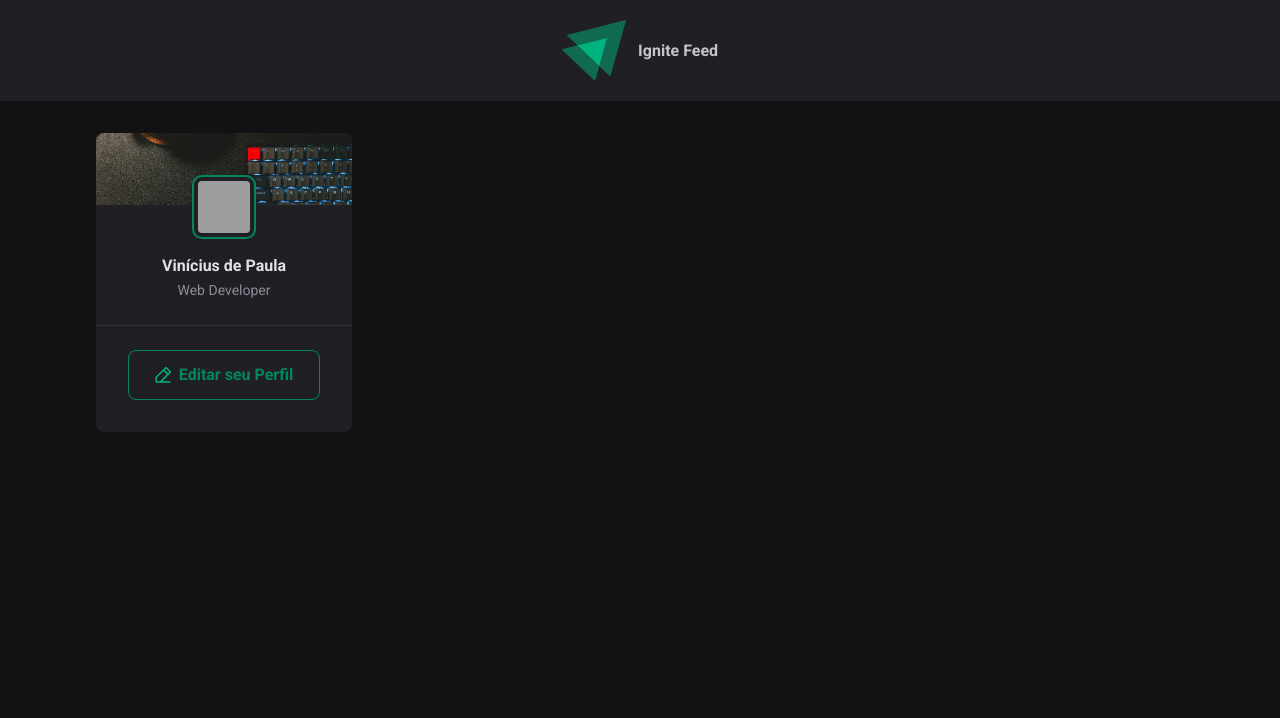
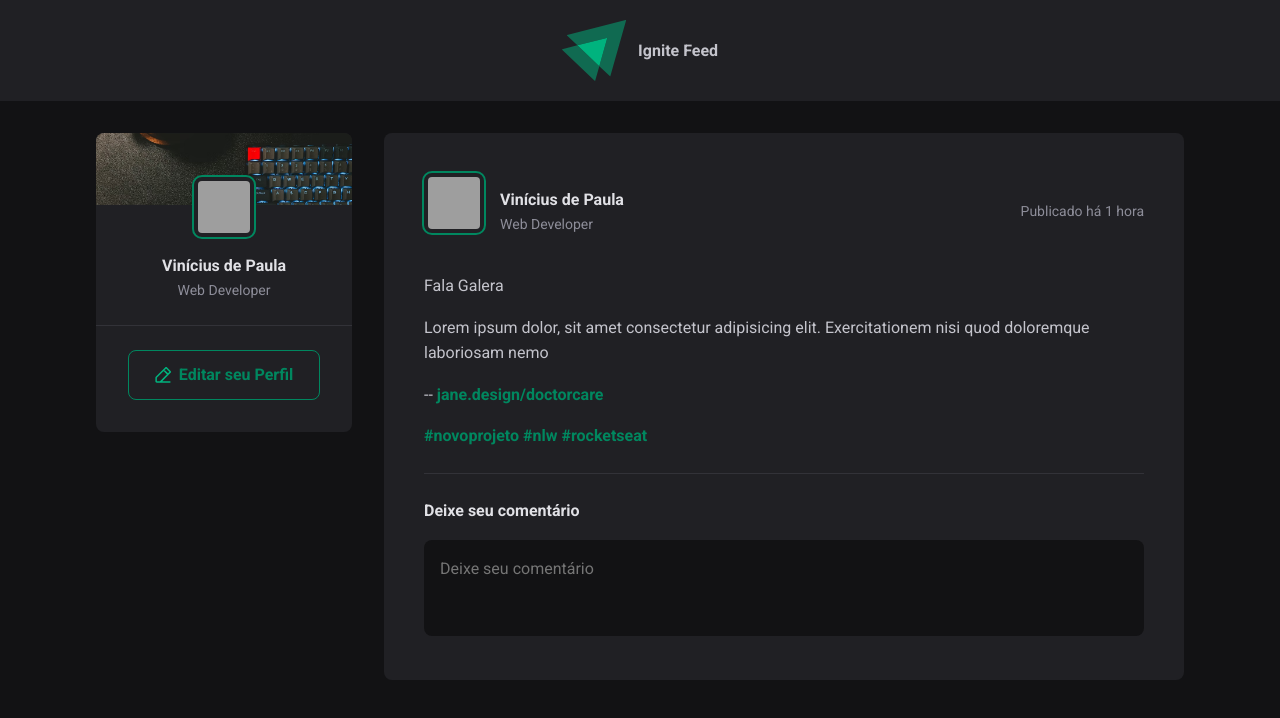
Before and after one commit to ViniciusdePSouza/Ignite-fundamentals, a React (Vite) app in the folder 01-fundamentos-reactjs/: page / in a window 1280 px wide. Shown: the top 718 px of the page. Built offline with nearby package versions, Linux system fonts and the light colour scheme; grey boxes are pictures that could not be loaded.

Commit message:
Post component done

```diff
--- a/01-fundamentos-reactjs/src/App.jsx
+++ b/01-fundamentos-reactjs/src/App.jsx
@@ -1,8 +1,9 @@
 import { Header } from "./components/Header/Header"
+import { Post } from "./components/Post/Post"
+import { Sidebar } from "./components/SideBar/Sidebar"
 
 import './global.css'
 import styles from './App.module.css'
-import { Sidebar } from "./components/SideBar/Sidebar"
 
 function App() {
 
@@ -12,7 +13,9 @@ function App() {
 
       <div className={styles.wrapper}>
         <Sidebar/>
-        <main></main>
+        <main>
+          <Post/>
+        </main>
       </div>
 
     </div>
--- /dev/null
+++ b/01-fundamentos-reactjs/src/components/Post/Post.jsx
@@ -0,0 +1,37 @@
+import styles from './Post.module.css'
+
+export function Post() {
+    return (
+        <article className={styles.post}>
+            <header>
+                <div className={styles.author}>
+                    <img className={styles.avatar} src="https://github.com/ViniciusdePSouza.png" />
+                    <div className={styles.authorInfo}>
+                        <strong>Vinícius de Paula</strong>
+                        <span>Web Developer</span>
+                    </div>
+                </div>
+
+                <time title="04 de Janeiro de 2023" dateTime='2023-01-04 16:36:00'>Publicado há 1 hora</time>
+            </header>
+
+            <div className={styles.content}>
+                <p>Fala Galera</p>
+                <p> Lorem ipsum dolor, sit amet consectetur adipisicing elit. Exercitationem nisi quod doloremque laboriosam nemo </p>
+                <p> -- <a href="">jane.design/doctorcare</a> </p>
+                <p> <a href="">#novoprojeto #nlw #rocketseat</a></p>
+            </div>
+
+            <form className={styles.commentForm}>
+                <strong>Deixe seu comentário</strong>
+
+                <textarea
+                    placeholder='Deixe seu comentário'
+                />
+                <footer>
+                    <button type="submit">Publicar</button>
+                </footer>
+            </form>
+        </article>
+    )
+}
--- /dev/null
+++ b/01-fundamentos-reactjs/src/components/Post/Post.module.css
@@ -0,0 +1,139 @@
+.post {
+    background-color: var(--gray-800);
+    border-radius: 8px;
+    padding: 2.5rem;
+}
+
+.post>header {
+    display: flex;
+    align-items: center;
+    justify-content: space-between;
+}
+
+.post>header time {
+    font-size: 0.875rem;
+    color: var(--gray-400);
+}
+
+.post+.post {
+    margin-top: 2rem;
+}
+
+.content {
+    line-height: 1.6;
+    color: var(--gray-300);
+    margin-top: 1.5rem;
+}
+
+.content p {
+    margin-top: 1rem;
+}
+
+.content a {
+    font-weight: bold;
+    color: var(--green-500);
+    text-decoration: none;
+}
+
+.content a:hover {
+    color: var(--green-300);
+}
+
+.author {
+    display: flex;
+    align-items: center;
+    gap: 1rem;
+}
+
+.author img {
+    width: calc(3rem + 12px);
+    height: calc(3rem + 12px);
+
+    border-radius: 8px;
+
+    border: 4px solid var(--gray-800);
+    outline: 2px solid var(--green-500);
+
+    margin-bottom: 1rem;
+}
+
+.authorInfo {
+    display: flex;
+    flex-direction: column
+}
+
+.authorInfo strong {
+    color: var(--gray-100);
+    line-height: 1.6;
+}
+
+.authorInfo span {
+    font-size: 0.875rem;
+    color: var(--gray-400);
+    line-height: 1.6;
+}
+
+.commentForm {
+    width: 100%;
+
+    margin-top: 1.5rem;
+    padding-top: 1.5rem;
+
+    border-top: 1px solid var(--gray-600);
+}
+
+.commentForm > footer {
+    visibility: hidden;
+    max-height: 0;
+}
+.commentForm:focus-within  footer {
+    visibility: visible;
+    max-height: none;
+}
+
+.commentForm > strong {
+    line-height: 1.6;
+    color: var(--gray-100);
+}
+
+.commentForm > textarea {
+    width: 100%;
+
+    background-color: var(--gray-900);
+
+    border: 0;
+    border-radius: 8px;
+    resize: none;
+
+    height: 6rem;
+
+    padding: 1rem;
+
+    margin-top: 1rem;
+
+    color: var(--gray-100);
+
+    line-height: 1.6;
+}
+
+.commentForm > footer button[type="submit"] {
+    padding: 1rem 1.5rem;
+
+    margin-top: 1rem;
+
+    border: 0;
+    border-radius: 8px;
+
+    background-color: var(--green-500);
+
+    color: var(--white-500);
+    font-weight: bold;
+
+    cursor: pointer;
+
+    transition: all 0.2s;
+}
+
+.commentForm button[type="submit"]:hover {
+    background-color: var(--green-300)
+}
--- a/01-fundamentos-reactjs/src/global.css
+++ b/01-fundamentos-reactjs/src/global.css
@@ -9,6 +9,12 @@
     --gray-900: #121214;
 
     --green-500: #00875f;
+    --green-300: #02df9c;
+}
+
+:focus {
+    outline: transparent;
+    box-shadow: 0 0 0 2px var(--green-500)
 }
 
 * {
```
